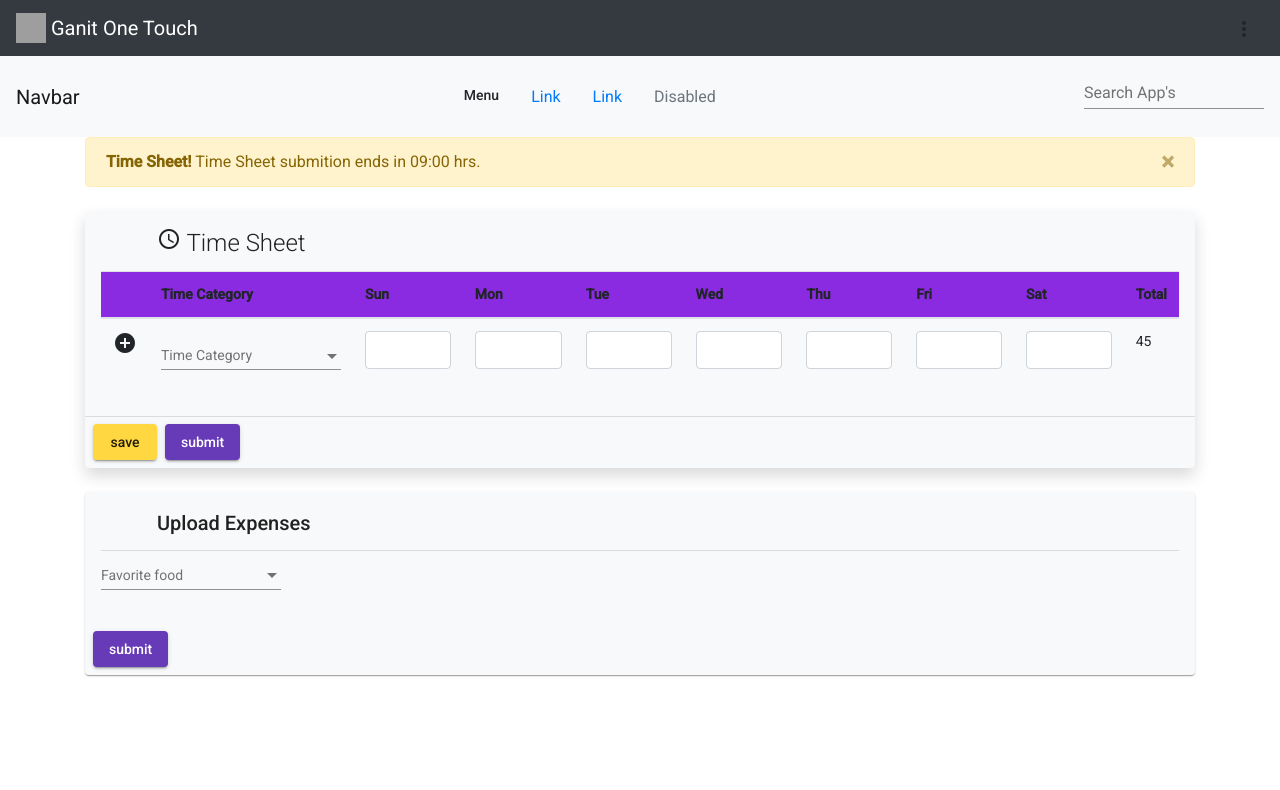
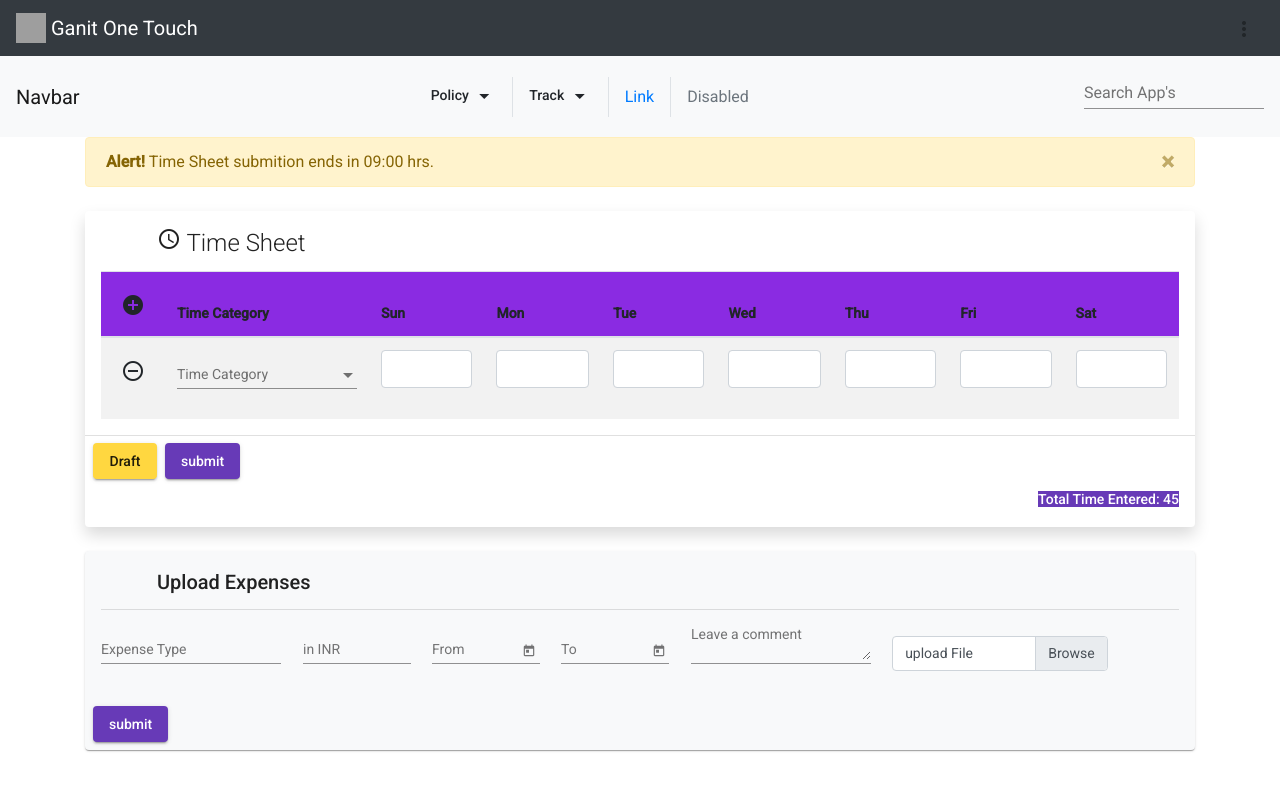
Before and after one commit to rodhead/employeeOneTouch, an Angular app: page /leaveexpenses in a window 1280 px wide. Shown: the top 790 px of the page. Built offline with nearby package versions, Linux system fonts and the light colour scheme; sample sign-in values are in the browser's storage; grey boxes are pictures that could not be loaded.

Commit message:
Adding Dynamic Form for TimeSheet

```diff
--- a/src/app/_routePageComponent/time-expenses/time-expenses.component.css
+++ b/src/app/_routePageComponent/time-expenses/time-expenses.component.css
@@ -32,3 +32,15 @@ thead {
   font-weight: 300;
   line-height: 1.2;
 }
+
+.exp-right{
+  margin-left: 2%;
+}
+.exp-right-amount{
+  margin-left: 2%;
+  width:10%
+}
+
+.custom-file {
+  width: 20%;
+}
--- a/src/app/_routePageComponent/time-expenses/time-expenses.component.html
+++ b/src/app/_routePageComponent/time-expenses/time-expenses.component.html
@@ -1,22 +1,28 @@
-
 <div class="alert alert-warning alert-dismissible fade show" role="alert">
-        <strong>Time Sheet!</strong> Time Sheet submition ends in 09:00 hrs.
+    <strong>Alert! </strong> Time Sheet submition ends in 09:00 hrs.
     <button type="button" class="close" data-dismiss="alert" aria-label="Close">
         <span aria-hidden="true">&times;</span>
     </button>
 </div>
-<mat-card class="example-card mt-4 bg-light shadow">
+<mat-card class="example-card mt-4  shadow">
     <mat-card-header class="">
         <div mat-card-avatar class="example-header-image"></div>
-        <mat-card-title ><i class="material-icons">
+        <mat-card-title><i class="material-icons">
                 access_time
-            </i> <span class="display-6"> Time Sheet</span></mat-card-title>
+            </i> <span class="display-6"> Time Sheet</span>
+        </mat-card-title>
+
     </mat-card-header>
+
     <mat-card-content>
-        <table class="table thead-dark">
+            <div  [formGroup]="addForm">
+             <div class="form-group">
+        <table class="table thead-dark table-striped">
             <thead>
                 <tr>
-                <th scope="col"></th>
+                    <th scope="col"><button mat-icon-button (click)="onAddRow()" *ngIf="addForm.get('rows')"><i class="material-icons">
+                            add_circle
+                        </i></button>	</th>
                     <th scope="col">Time Category</th>
                     <th scope="col">Sun</th>
                     <th scope="col">Mon</th>
@@ -25,75 +31,108 @@
                     <th scope="col">Thu</th>
                     <th scope="col">Fri</th>
                     <th scope="col">Sat</th>
-                <th scope="col">Total</th>
                 </tr>
             </thead>
             <tbody>
-              <tr>
-                <th scope="row"><i class="material-icons">
-                    add_circle
-                    </i></th>
+                <tr *ngFor="let row of addForm.get('rows')?.controls;let index = index;">
+                    <td scope="row"><button mat-icon-button (click)="onRemoveRow()" *ngIf="addForm.get('rows')"><i class="material-icons">
+                            remove_circle_outline
+                        </i></button></td>
                     <td>
-                    <mat-form-field>
+                            <!-- appearance="outline" -->
+                        <mat-form-field >
                             <mat-label>Time Category</mat-label>
                             <mat-select>
-                            <mat-option *ngFor="let timeCat of timeCategory" [value]="timeCategory">
+                                <mat-option *ngFor="let timeCat of timeCategory" [value]="timeCategory"
+                                >
                                     {{timeCat}}
                                 </mat-option>
                             </mat-select>
                         </mat-form-field>
                     </td>
                     <td>
-                        <input type="number" class="form-control" id="inputAddress" placeholder="">
+                        <input type="number" class="form-control" id="inputAddress" placeholder=""
+                        [formControl]="row.get('sun')">
 
                     </td>
                     <td>
-                    <input type="number" class="form-control" id="inputAddress" placeholder="">
+                        <input type="number" class="form-control" id="inputAddress" placeholder=""
+                        [formControl]="row.get('mon')">
                     </td>
                     <td>
-                    <input type="number" class="form-control" id="inputAddress" placeholder="">
+                        <input type="number" class="form-control" id="inputAddress" placeholder=""
+                        [formControl]="row.get('tue')">
                     </td>
                     <td>
-                    <input type="number" class="form-control" id="inputAddress" placeholder="">
+                        <input type="number" class="form-control" id="inputAddress" placeholder=""
+                        [formControl]="row.get('wed')">
                     </td>
                     <td>
-                    <input type="number" class="form-control" id="inputAddress" placeholder="">
+                        <input type="number" class="form-control" id="inputAddress" placeholder=""
+                        [formControl]="row.get('thu')">
                     </td>
                     <td>
-                    <input type="number" class="form-control" id="inputAddress" placeholder="">
+                        <input type="number" class="form-control" id="inputAddress" placeholder=""
+                        [formControl]="row.get('fri')">
                     </td>
                     <td>
-                    <input type="number" class="form-control" id="inputAddress" placeholder="">
+                        <input type="number" class="form-control" id="inputAddress" placeholder=""
+                        [formControl]="row.get('sat')">
                     </td>
-                <td>45</td>
                 </tr>
 
             </tbody>
         </table>
+        </div>
+        </div>
     </mat-card-content>
     <mat-divider></mat-divider>
     <mat-card-actions>
-            <button mat-raised-button color="accent" (click)="saveTimeSheet()">save</button>
+        <button mat-raised-button color="accent" (click)="saveTimeSheet()">Draft</button>
         <button mat-raised-button color="primary" (click)="submitTimeSheet()">submit</button>
+        <div class="d-flex flex-row-reverse bd-highlight">
+                <div class="p-2 bd-highlight"><mat-chip color="primary" selected>Total Time Entered: {{timeEntered}}</mat-chip></div>
+              </div>
 
     </mat-card-actions>
 </mat-card>
 
 <mat-card class="example-card mt-4 bg-light">
-    <mat-card-header >
+    <mat-card-header>
         <div mat-card-avatar class="example-header-image"></div>
-        <mat-card-title >Upload Expenses</mat-card-title>
+        <mat-card-title>Upload Expenses</mat-card-title>
     </mat-card-header>
     <mat-card-content>
         <mat-divider></mat-divider>
-        <mat-form-field>
-            <mat-label>Favorite food</mat-label>
-            <mat-select>
-                <mat-option *ngFor="let food of foods" [value]="food.value">
-                    {{food.viewValue}}
-                </mat-option>
-            </mat-select>
+        <form class="example-form">
+                <mat-form-field class="example-full-width">
+                  <input matInput placeholder="Expense Type" value="">
                 </mat-form-field>
+                <mat-form-field  class="exp-right-amount">
+                        <input matInput type="number" placeholder="in INR" value="">
+                      </mat-form-field>
+                      <mat-form-field class="exp-right-amount">
+                            <input matInput [matDatepicker]="picker" placeholder="From">
+                            <mat-datepicker-toggle matSuffix [for]="picker"></mat-datepicker-toggle>
+                            <mat-datepicker #picker></mat-datepicker>
+                          </mat-form-field>
+                          <mat-form-field class="exp-right-amount">
+                                <input matInput [matDatepicker]="picker2" placeholder="To">
+                                <mat-datepicker-toggle matSuffix [for]="picker2"></mat-datepicker-toggle>
+                                <mat-datepicker #picker2></mat-datepicker>
+                              </mat-form-field>
+                <mat-form-field class="exp-right">
+                  <textarea matInput placeholder="Leave a comment"></textarea>
+                </mat-form-field>
+                <div class="custom-file exp-right">
+                        <input type="file" (change)="onSelectFiles($event)" class="custom-file-input" id="customFile" multiple>
+                        <label class="custom-file-label" for="customFile">{{fileName}}</label>
+                      </div>
+              </form>
+        <!-- <div class="custom-file ">
+                <input type="file" (change)="onSelectFiles($event)" class="custom-file-input" id="customFile" multiple>
+                <label class="custom-file-label" for="customFile">{{fileName}}</label>
+              </div> -->
 
     </mat-card-content>
     <mat-card-actions>
--- a/src/app/_routePageComponent/time-expenses/time-expenses.component.ts
+++ b/src/app/_routePageComponent/time-expenses/time-expenses.component.ts
@@ -1,17 +1,51 @@
 import { Component, OnInit } from '@angular/core';
-
+import { FormGroup, FormBuilder, Validators, FormControl, FormArray, NgForm } from '@angular/forms'
 
 @Component({
   selector: 'app-time-expenses',
   templateUrl: './time-expenses.component.html',
   styleUrls: ['./time-expenses.component.css']
 })
-export class TimeExpensesComponent implements OnInit {
+export class TimeExpensesComponent  {
+  addForm: FormGroup;
+  timeEntered=45;
+  rows: FormArray;
+  itemForm: FormGroup;
+  fileName:String="upload File";
+  timeCategory:string[]=['GDJ-03-AL-0093','Leave', 'Travel','Client Site'];
+  constructor(
+    private fb: FormBuilder
+  ) {
+    this.addForm = this.fb.group({
+    });
 
-  timeCategory:string[]=['GDJ-03-AL-0093','Leave', 'Travel','Client Site'];
-  constructor() { }
+    this.rows = this.fb.array([]);
+
+  }
 
   ngOnInit() {
+    this.addForm.addControl('rows', this.rows);
+    this.rows.push(this.createItemFormGroup());
+  }
+
+  onAddRow() {
+    this.rows.push(this.createItemFormGroup());
+  }
+  onRemoveRow(rowIndex:number){
+    this.rows.removeAt(rowIndex);
+  }
+
+  createItemFormGroup(): FormGroup {
+    return this.fb.group({
+      timeCategory: null,
+      sun: null,
+      mon: null,
+      tue: null,
+      wed: null,
+      thu: null,
+      fri: null,
+      sat: null,
+    });
   }
 
   saveTimeSheet(){
--- a/src/app/app.component.html
+++ b/src/app/app.component.html
@@ -27,17 +27,29 @@
 <nav class="navbar navbar-light bg-light" *ngIf="currentUser">
   <a class="navbar-brand" href="#">Navbar</a>
   <ul class="nav justify-content-end">
-      <li class="nav-item">
-          <button mat-button [matMenuTriggerFor]="menu">Menu</button>
+      <li class="nav-item border-right">
+          <button mat-button [matMenuTriggerFor]="menu">Policy <i class="material-icons">
+              arrow_drop_down
+          </i></button>
           <mat-menu #menu="matMenu">
             <button mat-menu-item>Item 1</button>
             <button mat-menu-item>Item 2</button>
           </mat-menu>
       </li>
-      <li class="nav-item">
-        <a class="nav-link" href="#">Link</a>
+      <li class="nav-item border-right">
+          <button mat-button [matMenuTriggerFor]="track">Track <i class="material-icons">
+              arrow_drop_down
+          </i></button>
+          <mat-menu #track="matMenu">
+            <button mat-menu-item [matMenuTriggerFor]="timeExp">Time & Expense</button>
+            <button mat-menu-item>Leave Request</button>
+          </mat-menu>
+          <mat-menu #timeExp="matMenu">
+              <button mat-menu-item >Time Sheet Request</button>
+              <button mat-menu-item>Expense Request</button>
+            </mat-menu>
       </li>
-      <li class="nav-item">
+      <li class="nav-item border-right">
         <a class="nav-link" href="#">Link</a>
       </li>
       <li class="nav-item">
```
Lines whose indentation alone changed are shown as unchanged.
